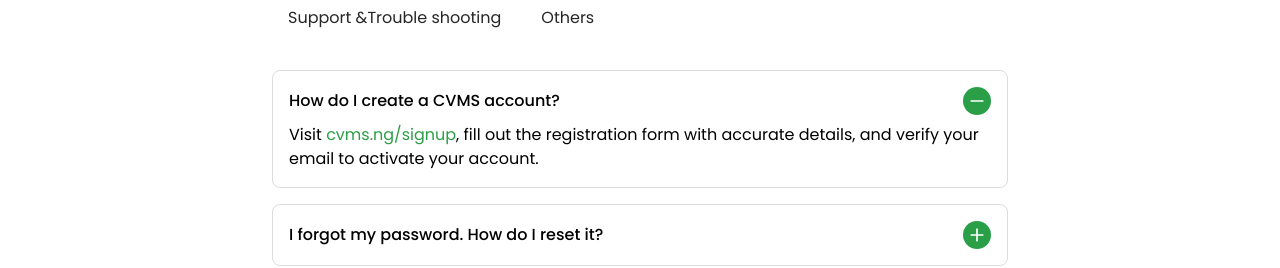
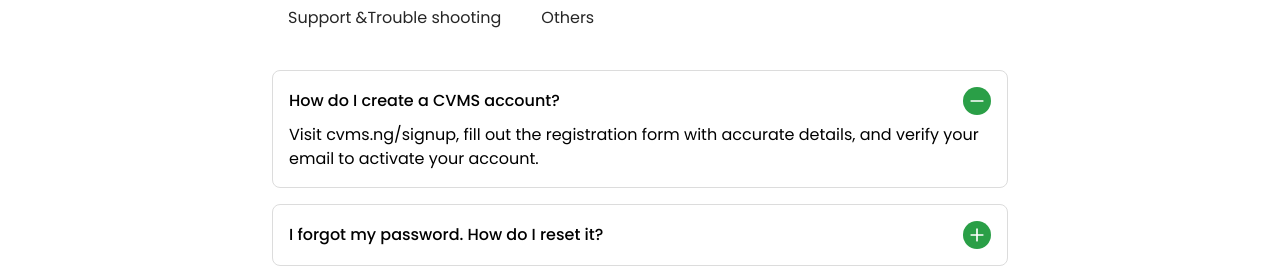
Before and after one commit to afripoint/cvms-fronend-favour, a React (Vite) app: page /faq in a window 1280 px wide. Shown: the part 370-638 px from the top of the page. Built offline with nearby package versions, Linux system fonts and the light colour scheme.

Commit message:
update faq  file

```diff
--- a/src/app/modules/landing/components/layout/components/faq-accordion.tsx
+++ b/src/app/modules/landing/components/layout/components/faq-accordion.tsx
@@ -1,6 +1,6 @@
 "use client"
 
-import React, { useState } from 'react';
+import { useState } from 'react';
 import { Minus, Plus } from "lucide-react";
 
 // Use a regular anchor instead of Link
@@ -8,7 +8,7 @@
 interface FAQ {
   id: number
   question: string
-  answer: React.ReactNode
+  answer: string  // Changed from React.ReactNode to string
   isOpen?: boolean
 }
 
@@ -21,185 +21,98 @@
     {
       id: 1,
       question: "How do I create a CVMS account?",
-      answer: (
-        <p>
-          Visit{" "}
-          <a href="#" className="text-[#2a9f47] hover:underline">
-            cvms.ng/signup
-          </a>
-          , fill out the registration form with accurate details, and verify your email to activate your account.
-        </p>
-      ),
+      answer: "Visit <a href=\"#\" className=\"text-[#2a9f47] hover:underline\">cvms.ng/signup</a>, fill out the registration form with accurate details, and verify your email to activate your account.",
       isOpen: true,
     },
     {
       id: 2,
       question: "I forgot my password. How do I reset it?",
-      answer: (
-        <p>
-          Click on the "Forgot Password" link on the login page. Enter your registered email address, and we'll send you
-          a password reset link. Follow the instructions in the email to create a new password.
-        </p>
-      ),
+      answer: "Click on the \"Forgot Password\" link on the login page. Enter your registered email address, and we'll send you a password reset link. Follow the instructions in the email to create a new password.",
     },
     {
       id: 3,
       question: "Can multiple users share one account?",
-      answer: (
-        <p>
-          No, for security and accountability reasons, each user must have their own account. However, organizations can
-          set up multiple accounts with different permission levels under a single organization profile.
-        </p>
-      ),
+      answer: "No, for security and accountability reasons, each user must have their own account. However, organizations can set up multiple accounts with different permission levels under a single organization profile.",
     },
     {
       id: 4,
       question: "What is a VIN and why is it important?",
-      answer: (
-        <p>
-          A Vehicle Identification Number (VIN) is a unique 17-character code assigned to every vehicle. It's important
-          because it serves as the vehicle's fingerprint, containing information about the manufacturer, model, year,
-          and other specifications. CVMS uses VINs to verify vehicle authenticity and history.
-        </p>
-      ),
+      answer: "A Vehicle Identification Number (VIN) is a unique 17-character code assigned to every vehicle. It's important because it serves as the vehicle's fingerprint, containing information about the manufacturer, model, year, and other specifications. CVMS uses VINs to verify vehicle authenticity and history.",
     },
     {
       id: 5,
       question: "How do I search a VIN on CVMS?",
-      answer: (
-        <p>
-          Log in to your CVMS account, navigate to the "VIN Check" section, enter the 17-character VIN in the search
-          field, and click "Search". The system will display all available information about the vehicle associated with
-          that VIN.
-        </p>
-      ),
+      answer: "Log in to your CVMS account, navigate to the \"VIN Check\" section, enter the 17-character VIN in the search field, and click \"Search\". The system will display all available information about the vehicle associated with that VIN.",
     },
     {
       id: 6,
       question: "Why does my VIN search return no results?",
-      answer: (
-        <p>
-          This could happen for several reasons: the VIN may be incorrectly entered, the vehicle may not be registered
-          in our database yet, or there might be a system issue. Double-check the VIN, ensure it's 17 characters long,
-          and try again. If the problem persists, contact our support team.
-        </p>
-      ),
+      answer: "This could happen for several reasons: the VIN may be incorrectly entered, the vehicle may not be registered in our database yet, or there might be a system issue. Double-check the VIN, ensure it's 17 characters long, and try again. If the problem persists, contact our support team.",
     },
     {
       id: 7,
       question: "What plans are available on CVMS?",
-      answer: (
-        <p>
-          CVMS offers several subscription plans: Basic (free with limited searches), Standard (monthly subscription
-          with more features), and Premium (full access to all features). Enterprise plans are also available for
-          organizations requiring multiple user accounts and advanced reporting.
-        </p>
-      ),
+      answer: "CVMS offers several subscription plans: Basic (free with limited searches), Standard (monthly subscription with more features), and Premium (full access to all features). Enterprise plans are also available for organizations requiring multiple user accounts and advanced reporting.",
     },
   ],
   Account: [
     {
       id: 8,
       question: "How do I update my account information?",
-      answer: (
-        <p>
-          Log in to your account, click on your profile icon in the top right corner, select "Account Settings," and
-          update your information in the relevant fields. Don't forget to save your changes.
-        </p>
-      ),
+      answer: "Log in to your account, click on your profile icon in the top right corner, select \"Account Settings,\" and update your information in the relevant fields. Don't forget to save your changes."
     },
     {
       id: 9,
       question: "Can I change my username?",
-      answer: <p>No, usernames cannot be changed once an account is created for security and tracking purposes.</p>,
+      answer: "No, usernames cannot be changed once an account is created for security and tracking purposes."
     },
   ],
   Payment: [
     {
       id: 10,
       question: "What payment methods are accepted?",
-      answer: (
-        <p>
-          CVMS accepts credit/debit cards, bank transfers, and selected mobile payment options. All payments are
-          processed securely through our payment gateway.
-        </p>
-      ),
+      answer: "CVMS accepts credit/debit cards, bank transfers, and selected mobile payment options. All payments are processed securely through our payment gateway.",
     },
     {
       id: 11,
       question: "How do I get a receipt for my payment?",
-      answer: (
-        <p>
-          Receipts are automatically generated and sent to your registered email address after each successful payment.
-          You can also download receipts from the "Payment History" section in your account dashboard.
-        </p>
-      ),
+      answer: "Receipts are automatically generated and sent to your registered email address after each successful payment. You can also download receipts from the \"Payment History\" section in your account dashboard.",
     },
   ],
   "Certificates & Reports": [
     {
       id: 12,
       question: "How long are verification certificates valid?",
-      answer: (
-        <p>
-          Standard verification certificates are valid for 30 days from the date of issue. Premium certificates have
-          extended validity periods of up to 90 days.
-        </p>
-      ),
+      answer: "Standard verification certificates are valid for 30 days from the date of issue. Premium certificates have extended validity periods of up to 90 days.",
     },
     {
       id: 13,
       question: "Can I download my verification reports?",
-      answer: (
-        <p>
-          Yes, all verification reports can be downloaded as PDF files from your account dashboard under "My Reports."
-          Reports remain available for download for up to 12 months.
-        </p>
-      ),
+      answer: "Yes, all verification reports can be downloaded as PDF files from your account dashboard under \"My Reports.\" Reports remain available for download for up to 12 months.",
     },
   ],
   "Support &Trouble shooting": [
     {
       id: 14,
       question: "How do I contact customer support?",
-      answer: (
-        <p>
-          You can reach our customer support team through the "Contact Us" page, by email at support@cvms.ng, or by
-          calling our helpline at +234-1234-5678 during business hours (Monday to Friday, 8am to 5pm WAT).
-        </p>
-      ),
+      answer: "You can reach our customer support team through the \"Contact Us\" page, by email at support@cvms.ng, or by calling our helpline at +234-1234-5678 during business hours (Monday to Friday, 8am to 5pm WAT).",
     },
     {
       id: 15,
       question: "The system is showing an error. What should I do?",
-      answer: (
-        <p>
-          First, try refreshing your browser or clearing your cache. If the problem persists, take a screenshot of the
-          error message and contact our support team with details about what you were doing when the error occurred.
-        </p>
-      ),
+      answer: "First, try refreshing your browser or clearing your cache. If the problem persists, take a screenshot of the error message and contact our support team with details about what you were doing when the error occurred.",
     },
   ],
   Others: [
     {
       id: 16,
       question: "Is my data secure on CVMS?",
-      answer: (
-        <p>
-          Yes, CVMS employs industry-standard encryption and security protocols to protect your data. We do not share
-          your personal information with third parties without your consent, except as required by law.
-        </p>
-      ),
+      answer: "Yes, CVMS employs industry-standard encryption and security protocols to protect your data. We do not share your personal information with third parties without your consent, except as required by law.",
     },
     {
       id: 17,
       question: "Can I use CVMS on my mobile device?",
-      answer: (
-        <p>
-          Yes, CVMS is fully responsive and works on all modern mobile devices. We also offer dedicated mobile apps for
-          Android and iOS for an enhanced mobile experience.
-        </p>
-      ),
+      answer: "Yes, CVMS is fully responsive and works on all modern mobile devices. We also offer dedicated mobile apps for Android and iOS for an enhanced mobile experience.",
     },
   ],
 }
@@ -229,7 +142,9 @@
               )}
             </button>
           </div>
-          {openFaqs.includes(faq.id) && <div className="mt-2">{faq.answer}</div>}
+          {openFaqs.includes(faq.id) && (
+            <div className="mt-2" dangerouslySetInnerHTML={{ __html: faq.answer }} />
+          )}
         </div>
       ))}
     </div>
```
Also changed, not shown: src/app/modules/landing/lib/data.tsx (added, +111 -0 lines).
